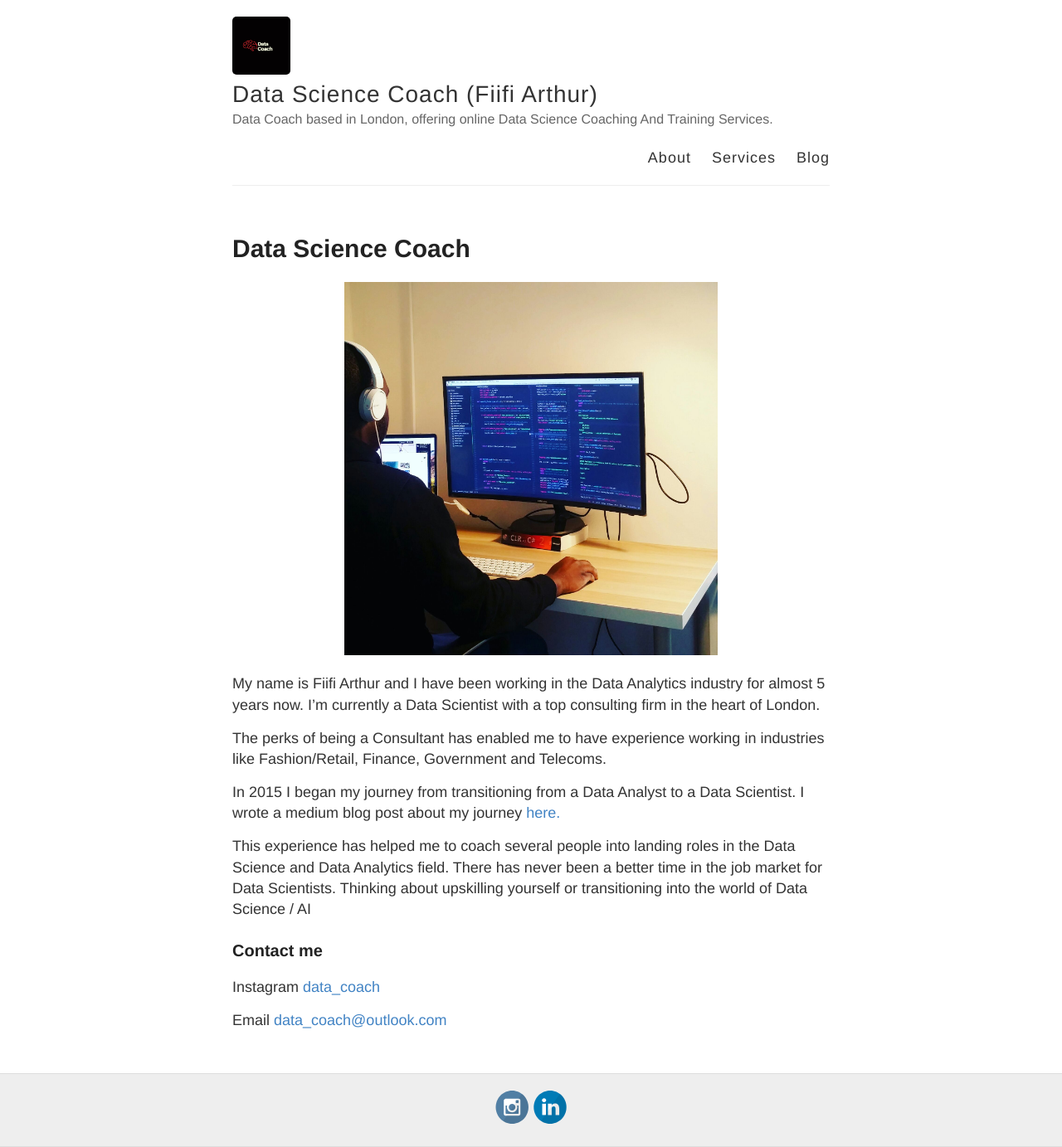
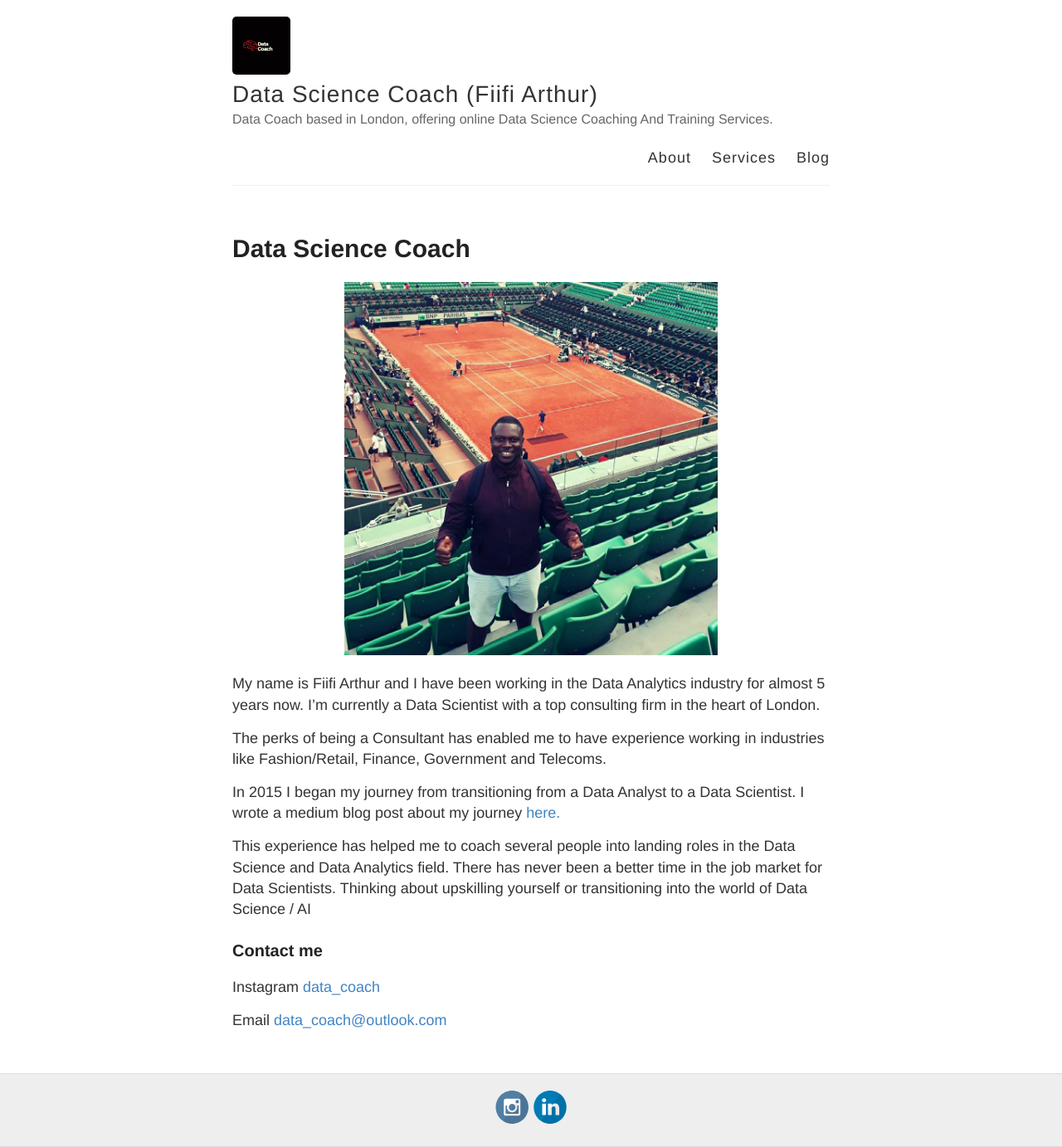
Before and after one commit to Fiifi2015/Fiifi2015.github.io, a Jekyll site: the page built from about.md, in a window 1280 px wide. Shown: the whole page at 83% size. Built offline with Jekyll 4.4.1, drawn with Linux system fonts in a browser that asks for light colours.

Commit message:
more changes

```diff
--- a/about.md
+++ b/about.md
@@ -5,7 +5,7 @@ title: Data Science Coach
 ---
 
 <p align="center">
-  <img width="450" height="450" src="https://raw.githubusercontent.com/Fiifi2015/Fiifi2015.github.io/master/images/photo1.jpeg">
+  <img width="450" height="450" src="https://raw.githubusercontent.com/Fiifi2015/Fiifi2015.github.io/master/images/potrait2.jpg">
 </p>
 
 My name is Fiifi Arthur and I have been working in the Data Analytics industry for almost 5 years now. I'm currently a Data Scientist with a top consulting firm in the heart of London.
```
